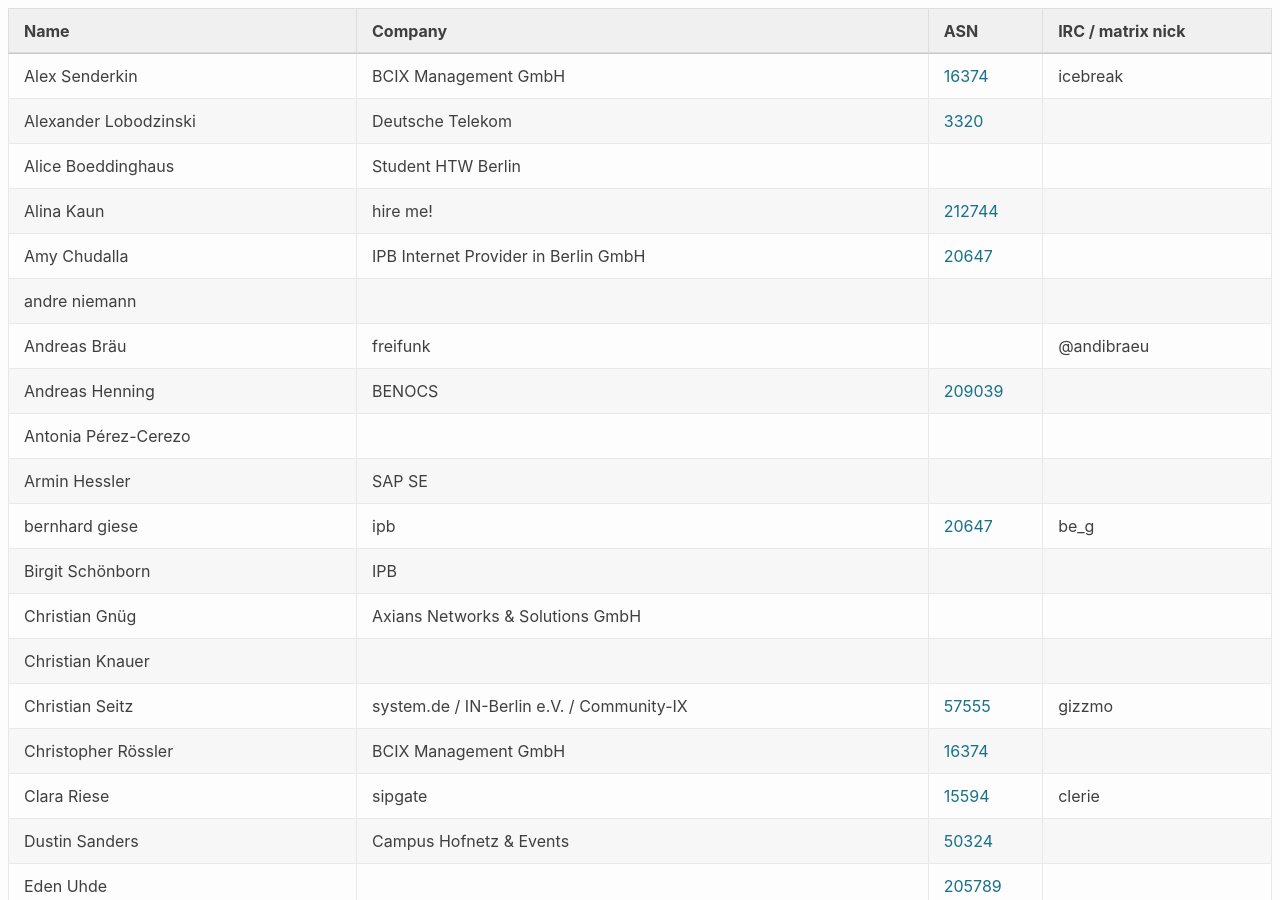
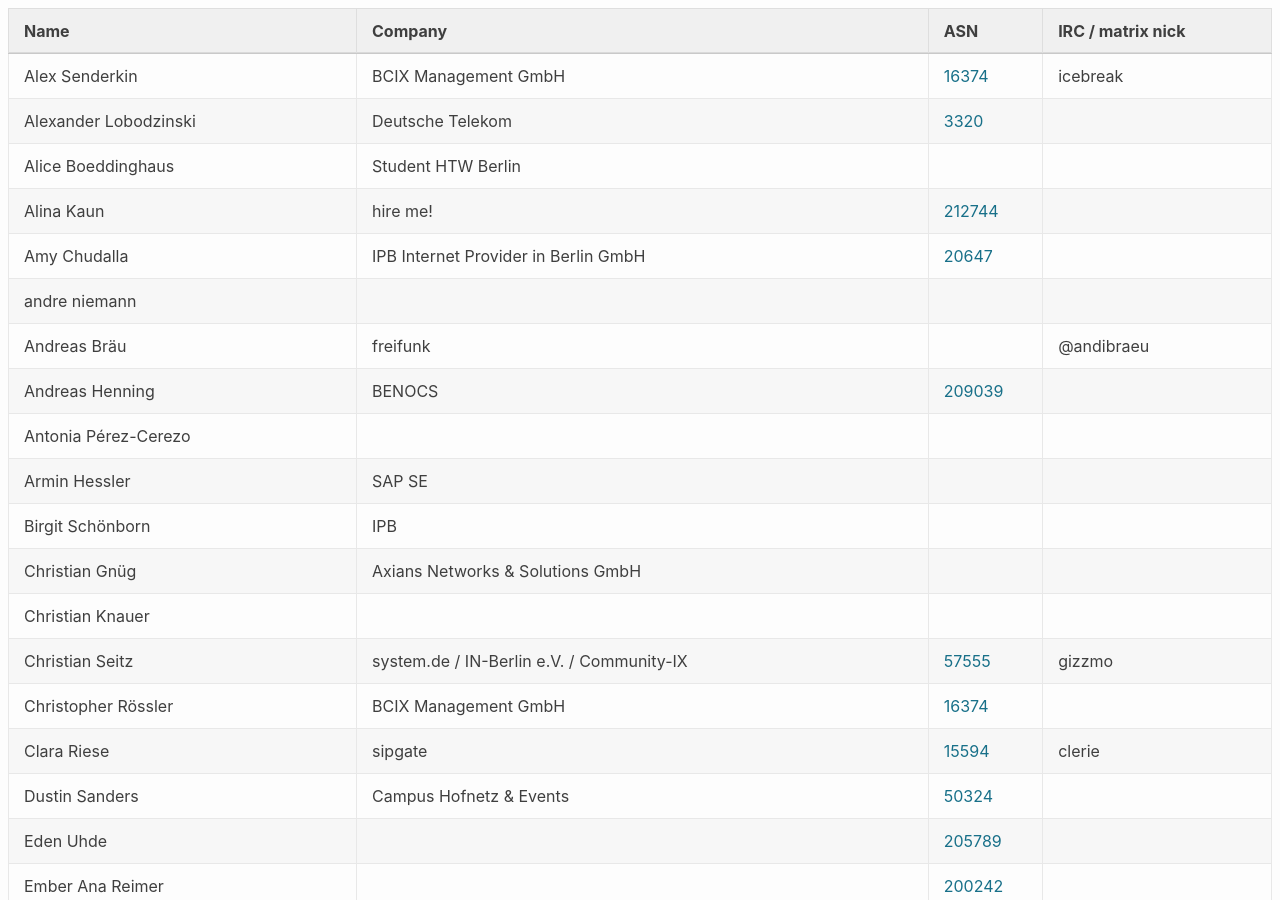
Before and after one commit to denog/pretix-attendeelist, a Jekyll site: the page built from denogmeetup25-03/index.markdown, in a window 1280 px wide and 900 px high. Built offline with Jekyll 4.4.1, drawn with Linux system fonts in a browser that asks for light colours.

Commit message:
Latest data: Mon Mar 31 14:48:42 UTC 2025

```diff
--- a/_data/attendees_denogmeetup25-03.json
+++ b/_data/attendees_denogmeetup25-03.json
@@ -58,12 +58,6 @@
     "company": "SAP SE",
     "irc": null,
     "asn": null
-  },
-  {
-    "name": "bernhard giese",
-    "company": "ipb",
-    "irc": "be_g",
-    "asn": "20647"
   },
   {
     "name": "Birgit Schönborn",
```
